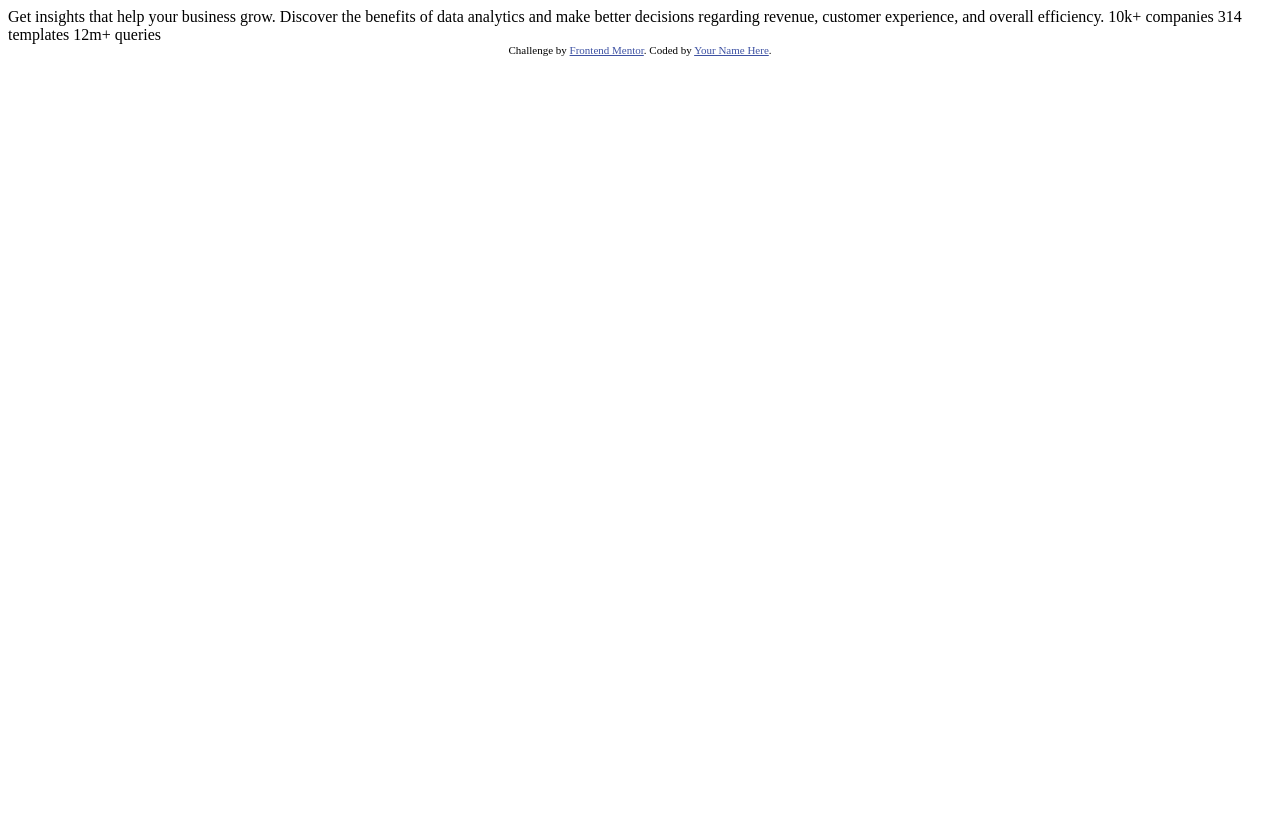
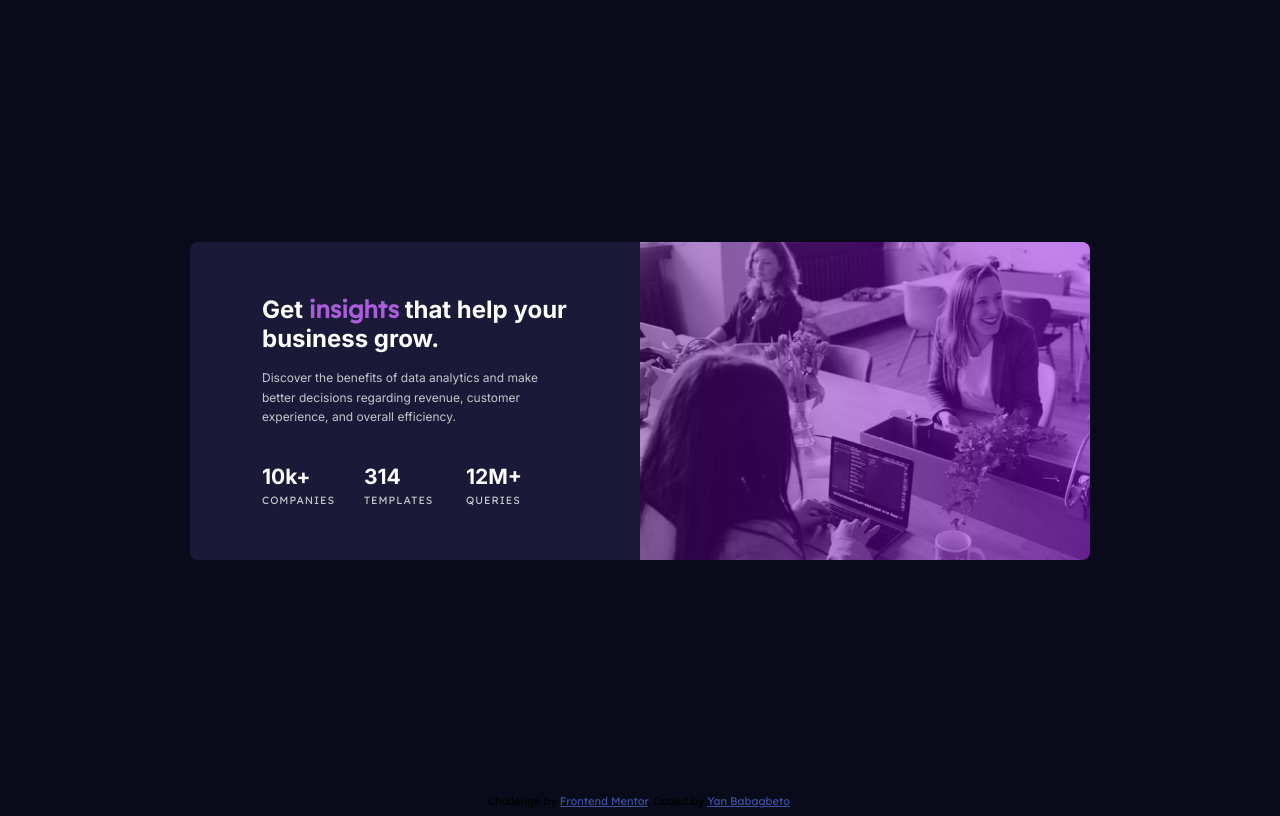
Before and after one commit to yanbabagbeto/stats-preview-card-component-main, a plain HTML site: page index.html in a window 1280 px wide. Drawn offline with Linux system fonts and the light colour scheme.

Commit message:
added final version

```diff
--- a/index.html
+++ b/index.html
@@ -5,6 +5,8 @@
   <meta name="viewport" content="width=device-width, initial-scale=1.0"> <!-- displays site properly based on user's device -->
 
   <link rel="icon" type="image/png" sizes="32x32" href="./images/favicon-32x32.png">
+  <link rel="preconnect" href="https://fonts.googleapis.com"><link rel="preconnect" href="https://fonts.gstatic.com" crossorigin><link href="https://fonts.googleapis.com/css2?family=Inter:wght@400;700&family=Lexend+Deca&display=swap" rel="stylesheet">
+  <link rel="stylesheet" href="styles.css">
 
   <title>Frontend Mentor | Stats preview card component</title>
 
@@ -15,19 +17,20 @@
   </style>
 </head>
 <body>
-
-  Get insights that help your business grow.
-
-  Discover the benefits of data analytics and make better decisions regarding revenue, customer
-  experience, and overall efficiency.
-
-  10k+ companies
-  314 templates
-  12m+ queries
-
+  <main class="container">
+    <div class="image"></div>
+    <div class="text">
+      <h1>Get <span>insights</span> that help your business grow.</h1>
+      <p class="description">Discover the benefits of data analytics and make better decisions regarding revenue, customer
+        experience, and overall efficiency.</p>
+      <div class="stats"><div><span class="numbers">10k+</span><span class="units">companies</span> </div>
+      <div><span class="numbers">314</span><span class="units">templates</span></div>
+      <div><span class="numbers">12M+</span><span class="units">queries</span></div>
+    </div>
+</main>
   <div class="attribution">
     Challenge by <a href="https://www.frontendmentor.io?ref=challenge" target="_blank">Frontend Mentor</a>.
-    Coded by <a href="#">Your Name Here</a>.
+    Coded by <a href="#">Yan Babagbeto</a>.
   </div>
 </body>
 </html>
--- /dev/null
+++ b/styles.css
@@ -0,0 +1,153 @@
+:root {
+    --main-background: hsl(233, 47%, 7%);
+    --card-background: hsl(244, 38%, 16%);
+    --accent: hsl(277, 64%, 61%);
+    --heading-stats: hsl(0, 0%, 100%);
+    --main-paragraph: hsla(0, 0%, 100%, 0.75);
+    --stat-headings: hsla(0, 0%, 100%, 0.6);
+    font-size: 15px;
+    /* font-family: 'Inter', sans-serif; */
+    /* font-family: 'Lexend Deca', sans-serif; */
+
+}
+
+*, *::before, *:after {
+    box-sizing: border-box;
+    font-family: 'Lexend Deca', sans-serif;
+
+
+}
+body {
+    height: 100vh;
+    background: var(--main-background);
+    display: flex;
+    flex-direction: column;
+    align-content: center;
+    align-items: center;
+}
+
+.container {
+    width: fit-content;
+    max-width: 320px;
+    margin: auto;
+    display: grid;
+    grid-template-rows: 1fr 2fr;
+    min-height: fit-content;
+    border-radius: 8px;
+
+}
+
+.image {
+    display: block;
+    max-width: 100%;
+    background: linear-gradient(90deg, rgba(88, 0, 143, 0.445), rgba(155, 3, 250, 0.445)), url(images/image-header-mobile.jpg) ;
+    background-position: center center;
+    background-size: cover;
+    order: 0;
+    border-top-left-radius: 8px;
+    border-top-right-radius: 8px;
+
+
+}
+.text {
+    background-color: var(--card-background);
+    display: flex;
+    flex-direction: column;
+    align-items: flex-start;
+    padding: 1rem 1rem 3rem 1rem;
+    text-align: center;
+    border-bottom-left-radius: 8px;
+    border-bottom-right-radius: 8px;
+}
+h1 {
+    color: var(--heading-stats);
+    max-width: 85%;
+    margin: 1rem auto;
+    font-size: 1.6rem;
+    font-family: 'Inter', sans-serif;
+
+}
+
+h1 > span {
+    color: var(--accent);
+}
+.description {
+    max-width: 85%;
+    color: var(--main-paragraph);
+    margin: 0 auto;
+    font-family: 'Inter', sans-serif;
+    font-weight: 100;
+    font-size: 0.95rem;
+    line-height: 1.6;
+   }
+
+.stats {
+    width: 85%;
+    max-width: 85%;
+    margin: auto;
+
+}
+.stats > div {
+    margin-top: 1.5rem ;
+
+}
+.numbers {
+    font-family: 'Inter', sans-serif;
+    color: var(--heading-stats);
+    font-size: 1.4rem;
+    font-weight: 700;
+    display: block;
+    margin: .4rem;
+}
+.units {
+    color: var(--main-paragraph);
+    text-transform: uppercase;
+    letter-spacing: 1px;
+    font-family: 'Lexend Deca', sans-serif;
+    font-size: 0.7rem;
+}
+
+@media screen and (min-width:800px) {
+    .container {
+        width: 900px;
+        max-width: 1200px;
+        display: grid;
+        max-height: 400px;
+        grid-template-columns: 1fr 1fr;
+        grid-template-rows: 1fr ;
+        background-repeat: repeat;
+        font-size: 1rem;
+
+    }
+    .text {
+        text-align: unset;
+        padding: 3rem;
+        border-top-left-radius: 8px;
+        border-bottom-right-radius: unset;
+    }
+    .description {
+        font-size: 0.8rem;
+
+    }
+    .image {
+        border-top-left-radius: unset;
+        border-bottom-right-radius: 8px;
+        background-size: cover;
+        order: 1;
+    }
+    .stats {
+        display: grid;
+        grid-template-columns: 1fr 1fr 1fr;
+        text-align: unset;
+    }
+
+    .numbers {
+        text-align: unset;
+        margin: 0;
+    }
+
+    h1, .description,.stats {
+        margin: 0.5rem auto;
+
+    }
+}
```
